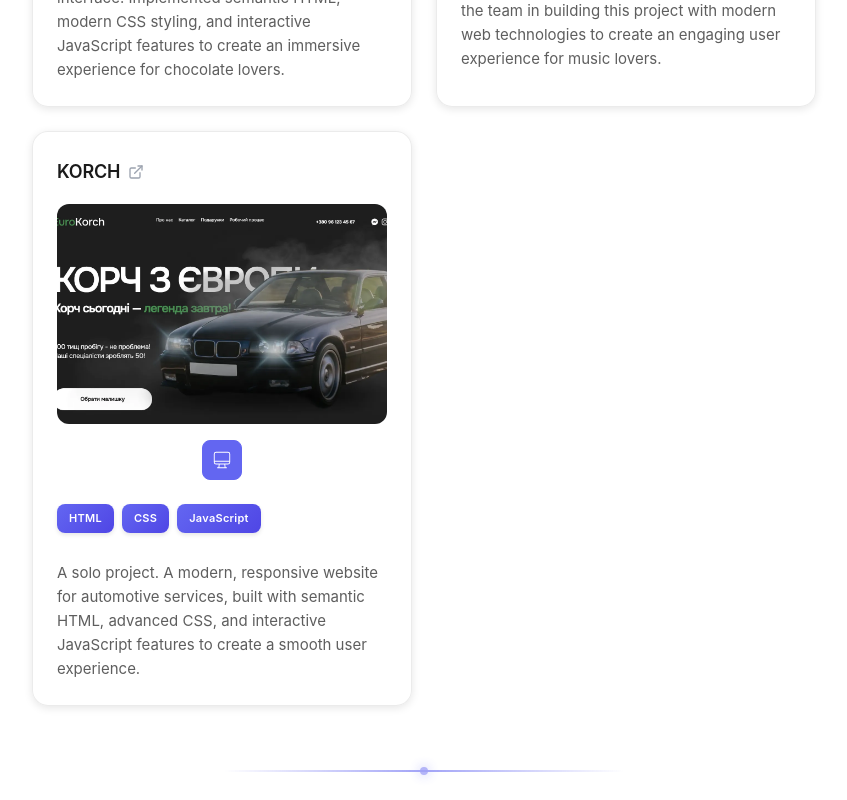
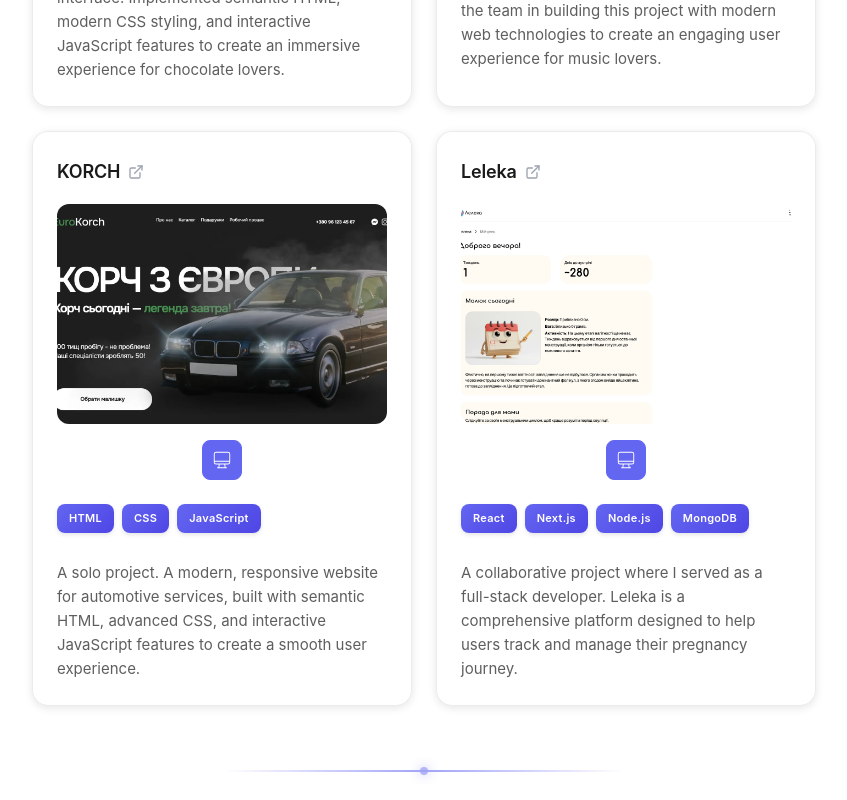
Before and after one commit to Danilo505908/danya-khmaruk-site, a React (Vite) app: page /projects in a window 1280 px wide. Shown: the part 1380-2180 px from the top of the page, without its empty margins (216-1063 px from the left). Built offline with nearby package versions, Linux system fonts and the light colour scheme; no server answers.

Commit message:
add Leleka project and photo to portfolio

```diff
--- a/index.html
+++ b/index.html
@@ -14,9 +14,9 @@
 	<meta name="viewport" content="width=device-width, initial-scale=1.0" />
 	<link href="https://fonts.googleapis.com/css2?family=Inter:wght@400;700&display=swap" rel="stylesheet" />
 	<link rel="stylesheet" href="https://cdnjs.cloudflare.com/ajax/libs/font-awesome/6.0.0/css/all.min.css" />
-	<title>Danya Khmaruk - Frontend Developer</title>
+	<title>Danya Khmaruk - Full-Stack Developer</title>
 	<meta name="description"
-		content="Hey, I'm Danya 👋 A junior front-end developer from Kyiv, Ukraine. I'm passionate about designing modern, responsive websites and enjoy bringing ideas to life in the browser." />
+		content="Hey, I'm Danya 👋 A junior full-stack developer from Kyiv, Ukraine. I'm passionate about designing modern, responsive websites and enjoy bringing ideas to life in the browser." />
 </head>
 
 <body>
--- a/src/components/footer/Footer.tsx
+++ b/src/components/footer/Footer.tsx
@@ -8,7 +8,7 @@
 			<div className={classes.content}>
 				<div className={classes.text}>
 					<h1>Danya Khmaruk</h1>
-					<h2>Frontend Developer • {date.getFullYear()}</h2>
+					<h2>Full-Stack Developer • {date.getFullYear()}</h2>
 				</div>
 				<div className={classes.links}>
 					<a
--- a/src/data/data.json
+++ b/src/data/data.json
@@ -7,9 +7,9 @@
 				"contact": "Contact"
 			},
 			"profile": "Hey, I'm Danya",
-			"profile_info": "I'm a junior front-end developer based in Kyiv, Ukraine, passionate about crafting modern and responsive web experiences. I love transforming creative ideas into functional, beautiful websites. Every project is an opportunity to learn, grow, and push the boundaries of what's possible in web development.",
+			"profile_info": "I'm a junior full-stack developer based in Kyiv, Ukraine, passionate about crafting modern and responsive web experiences. I love transforming creative ideas into functional, beautiful websites. Every project is an opportunity to learn, grow, and push the boundaries of what's possible in web development.",
 			"hobby": "About Me",
-			"hobby_info": "As a dedicated front-end developer, I'm constantly working to enhance my skills and take on challenging projects. I'm enthusiastic about exploring cutting-edge technologies and finding innovative solutions to complex problems. Collaboration is key for me—I excel in team settings where we can combine our strengths to build exceptional user experiences. I'm always eager to learn from every project and interaction, and I'm currently looking for opportunities to apply my expertise in a professional environment where I can make a real difference.",
+			"hobby_info": "As a dedicated full-stack developer, I'm constantly working to enhance my skills and take on challenging projects. I'm enthusiastic about exploring cutting-edge technologies and finding innovative solutions to complex problems. Collaboration is key for me—I excel in team settings where we can combine our strengths to build exceptional user experiences. I'm always eager to learn from every project and interaction, and I'm currently looking for opportunities to apply my expertise in a professional environment where I can make a real difference.",
 			"technologies": "Technologies",
 			"technologies_info": "I leverage a diverse toolkit of modern technologies and frameworks to build efficient, scalable web applications. Here's a comprehensive overview of the tools, languages, and frameworks I work with to deliver high-quality solutions.",
 			"projects": "Projects",
@@ -79,6 +79,17 @@
 							"JavaScript"
 						],
 						"description": "A solo project. A modern, responsive website for automotive services, built with semantic HTML, advanced CSS, and interactive JavaScript features to create a smooth user experience."
+					},
+					"stork-helpers": {
+						"name": "Leleka",
+						"href": "https://stork-helpers-next-ten.vercel.app/",
+						"tools": [
+							"React",
+							"Next.js",
+							"Node.js",
+							"MongoDB"
+						],
+						"description": "A collaborative project where I served as a full-stack developer. Leleka is a comprehensive platform designed to help users track and manage their pregnancy journey."
 					}
 				}
 			},
@@ -105,9 +116,9 @@
 				"contact": "Контакти"
 			},
 			"profile": "Привіт, я Даня",
-			"profile_info": "Я junior front-end розробник з Києва, Україна, який захоплюється створенням сучасних та адаптивних веб-додатків. Мені подобається перетворювати творчі ідеї на функціональні та красиві веб-сайти. Кожен проект — це можливість навчатися, розвиватися та розширювати межі можливого у веб-розробці.",
+			"profile_info": "Я junior full-stack розробник з Києва, Україна, який захоплюється створенням сучасних та адаптивних веб-додатків. Мені подобається перетворювати творчі ідеї на функціональні та красиві веб-сайти. Кожен проект — це можливість навчатися, розвиватися та розширювати межі можливого у веб-розробці.",
 			"hobby": "Про мене",
-			"hobby_info": "Як відданий front-end розробник, я постійно працюю над покращенням своїх навичок та взяттям на себе складних проектів. Я захоплююся дослідженням передових технологій та пошуком інноваційних рішень для складних завдань. Співпраця для мене ключова—я досягаю успіху в командних умовах, де ми можемо поєднати наші сильні сторони для створення виняткового користувацького досвіду. Я завжди готовий вчитися з кожного проекту та взаємодії, і зараз шукаю можливості застосувати свої знання в професійному середовищі, де я можу зробити реальну різницю.",
+			"hobby_info": "Як відданий full-stack розробник, я постійно працюю над покращенням своїх навичок та взяттям на себе складних проектів. Я захоплююся дослідженням передових технологій та пошуком інноваційних рішень для складних завдань. Співпраця для мене ключова—я досягаю успіху в командних умовах, де ми можемо поєднати наші сильні сторони для створення виняткового користувацького досвіду. Я завжди готовий вчитися з кожного проекту та взаємодії, і зараз шукаю можливості застосувати свої знання в професійному середовищі, де я можу зробити реальну різницю.",
 			"technologies": "Технології",
 			"technologies_info": "Я використовую широкий спектр сучасних технологій та фреймворків для створення ефективних та масштабованих веб-додатків. Ось комплексний огляд інструментів, мов та фреймворків, з якими я працюю для забезпечення високоякісних рішень.",
 			"projects": "Проекти",
@@ -177,6 +188,17 @@
 							"JavaScript"
 						],
 						"description": "Мій сольний проект KORCH. Сучасний, адаптивний веб-сайт для автомобільної тематики, створений з використанням семантичного HTML, CSS та інтерактивних JavaScript функцій для плавного користувацького досвіду."
+					},
+					"stork-helpers": {
+						"name": "Leleka",
+						"href": "https://stork-helpers-next-ten.vercel.app/",
+						"tools": [
+							"React",
+							"Next.js",
+							"TypeScript",
+							"Tailwind CSS"
+						],
+						"description": "Командний проект, у якому я виконував роль full-stack розробника. Платформа створена для того, щоб допомагати користувачам відстежувати та керувати процесом вагітності."
 					}
 				}
 			},
--- a/src/pages/Projects.tsx
+++ b/src/pages/Projects.tsx
@@ -6,6 +6,7 @@
 import artistshubScreenshot from '../assets/artistshub-screenshot.webp';
 import simplyChocolate from '../assets/simply-chocolate.webp';
 import korchScreenshot from '../assets/korch.webp';
+import lelekaScreenshot from '../assets/leleka.webp';
 import { CiDesktop, CiMobile1 } from 'react-icons/ci';
 import { useState } from 'react';
 import { FiExternalLink } from 'react-icons/fi';
@@ -187,6 +188,10 @@
 					project={translations[language].portfolio.projects['korch']}
 					desktop={korchScreenshot}
 				/>
+				<ProjectItem
+					project={translations[language].portfolio.projects['stork-helpers']}
+					desktop={lelekaScreenshot}
+				/>
 			</div>
 		</section>
 	);
```
Also changed, not shown: src/assets/leleka.webp (added).
